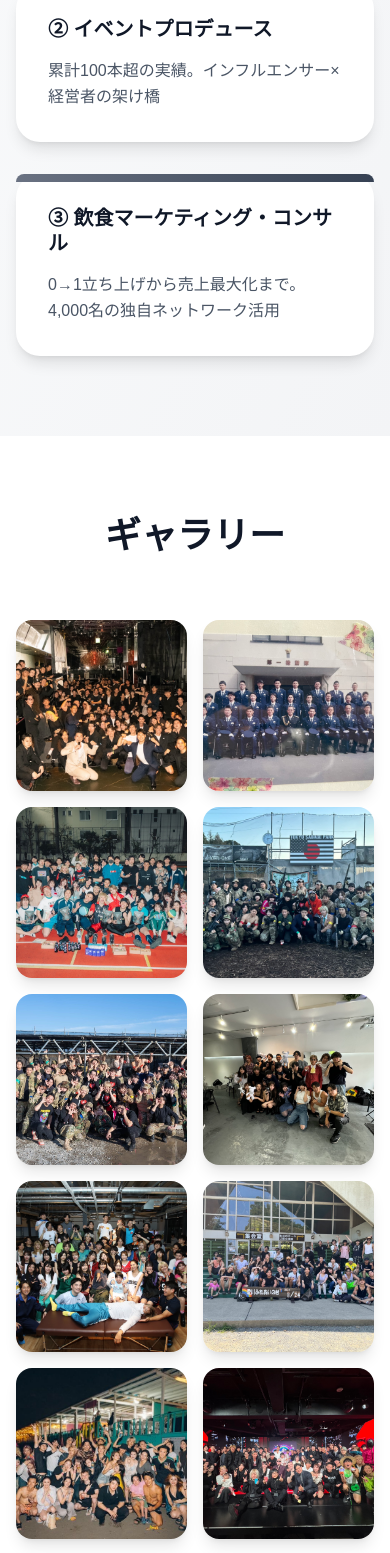
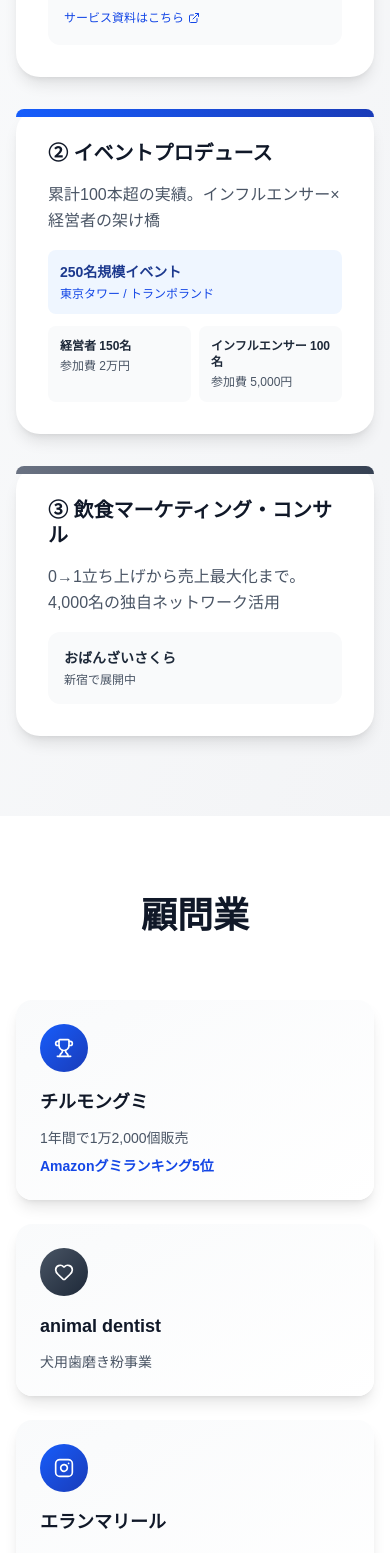
Before and after one commit to yannsunn/kota-maruyama-profile, a Next.js app: page / in a window 390 px wide. Shown: the part 3114-4667 px from the top of the page. Built offline with nearby package versions, Linux system fonts and the light colour scheme; grey boxes are pictures that could not be loaded.

Commit message:
Add detailed business content and advisory section

```diff
--- a/src/app/page.tsx
+++ b/src/app/page.tsx
@@ -402,43 +402,165 @@
             whileInView="animate"
             viewport={{ once: true }}
           >
-            {[
-              {
-                title: '① BPO事業',
-                description: '営業・SNS・建築の3領域で業務最適化を実現',
-                gradient: 'from-gray-600 to-gray-800'
-              },
-              {
-                title: '② イベントプロデュース',
-                description: '累計100本超の実績。インフルエンサー×経営者の架け橋',
-                gradient: 'from-blue-600 to-blue-800'
-              },
-              {
-                title: '③ 飲食マーケティング・コンサル',
-                description: '0→1立ち上げから売上最大化まで。4,000名の独自ネットワーク活用',
-                gradient: 'from-gray-500 to-gray-700'
-              }
-            ].map((business, index) => (
             <motion.div
-                key={index}
               className="group relative p-8 bg-white rounded-3xl shadow-lg hover:shadow-2xl transition-all duration-500 hover:-translate-y-2"
               variants={fadeInUp}
             >
-                <div className={`absolute top-0 left-0 w-full h-2 bg-gradient-to-r ${business.gradient} rounded-t-3xl`}></div>
+              <div className="absolute top-0 left-0 w-full h-2 bg-gradient-to-r from-gray-600 to-gray-800 rounded-t-3xl"></div>
               <h3 className="text-xl font-bold text-gray-900 mb-4 leading-tight">
-                  {business.title}
+                ① BPO事業
+              </h3>
+              <p className="text-gray-600 leading-relaxed mb-4">
+                営業・SNS・建築の3領域で業務最適化を実現
+              </p>
+              <div className="mt-4 p-4 bg-gray-50 rounded-xl">
+                <p className="text-sm font-semibold text-gray-800 mb-2">節約マーケ君</p>
+                <p className="text-xs text-gray-600 mb-2">by 株式会社Perfact</p>
+                <a
+                  href="#"
+                  className="text-xs text-blue-700 hover:text-blue-900 hover:underline inline-flex items-center gap-1"
+                >
+                  サービス資料はこちら
+                  <ExternalLink size={12} />
+                </a>
+              </div>
+            </motion.div>
+
+            <motion.div
+              className="group relative p-8 bg-white rounded-3xl shadow-lg hover:shadow-2xl transition-all duration-500 hover:-translate-y-2"
+              variants={fadeInUp}
+            >
+              <div className="absolute top-0 left-0 w-full h-2 bg-gradient-to-r from-blue-600 to-blue-800 rounded-t-3xl"></div>
+              <h3 className="text-xl font-bold text-gray-900 mb-4 leading-tight">
+                ② イベントプロデュース
+              </h3>
+              <p className="text-gray-600 leading-relaxed mb-4">
+                累計100本超の実績。インフルエンサー×経営者の架け橋
+              </p>
+              <div className="space-y-3">
+                <div className="p-3 bg-blue-50 rounded-lg">
+                  <p className="text-sm font-semibold text-blue-900">250名規模イベント</p>
+                  <p className="text-xs text-blue-700 mt-1">東京タワー / トランポランド</p>
+                </div>
+                <div className="grid grid-cols-2 gap-2">
+                  <div className="p-3 bg-gray-50 rounded-lg">
+                    <p className="text-xs font-semibold text-gray-800">経営者 150名</p>
+                    <p className="text-xs text-gray-600 mt-1">参加費 2万円</p>
+                  </div>
+                  <div className="p-3 bg-gray-50 rounded-lg">
+                    <p className="text-xs font-semibold text-gray-800">インフルエンサー 100名</p>
+                    <p className="text-xs text-gray-600 mt-1">参加費 5,000円</p>
+                  </div>
+                </div>
+              </div>
+            </motion.div>
+
+            <motion.div
+              className="group relative p-8 bg-white rounded-3xl shadow-lg hover:shadow-2xl transition-all duration-500 hover:-translate-y-2"
+              variants={fadeInUp}
+            >
+              <div className="absolute top-0 left-0 w-full h-2 bg-gradient-to-r from-gray-500 to-gray-700 rounded-t-3xl"></div>
+              <h3 className="text-xl font-bold text-gray-900 mb-4 leading-tight">
+                ③ 飲食マーケティング・コンサル
               </h3>
               <p className="text-gray-600 leading-relaxed">
-                  {business.description}
+                0→1立ち上げから売上最大化まで。4,000名の独自ネットワーク活用
               </p>
+              <div className="mt-4 p-4 bg-gray-50 rounded-xl">
+                <p className="text-sm font-semibold text-gray-800">おばんざいさくら</p>
+                <p className="text-xs text-gray-600 mt-1">新宿で展開中</p>
+              </div>
             </motion.div>
-            ))}
+          </motion.div>
+        </div>
+      </section>
+
+      {/* Advisory Section */}
+      <section className="py-20 px-4 bg-white">
+        <div className="max-w-6xl mx-auto">
+          <motion.h2
+            className="text-4xl md:text-5xl font-bold text-center mb-16 text-gray-900"
+            {...fadeInUp}
+          >
+            顧問業
+          </motion.h2>
+
+          <motion.div
+            className="grid md:grid-cols-2 lg:grid-cols-4 gap-6"
+            variants={stagger}
+            initial="initial"
+            whileInView="animate"
+            viewport={{ once: true }}
+          >
+            <motion.div
+              className="p-6 bg-gradient-to-br from-gray-50 to-white rounded-2xl shadow-lg hover:shadow-xl transition-all duration-300"
+              variants={fadeInUp}
+            >
+              <div className="mb-4 w-12 h-12 bg-gradient-to-br from-blue-600 to-blue-800 rounded-full flex items-center justify-center">
+                <Trophy size={20} className="text-white" />
+              </div>
+              <h3 className="text-lg font-bold text-gray-900 mb-3">チルモングミ</h3>
+              <div className="space-y-2">
+                <p className="text-sm text-gray-600">1年間で1万2,000個販売</p>
+                <p className="text-sm font-semibold text-blue-700">Amazonグミランキング5位</p>
+              </div>
+            </motion.div>
+
+            <motion.div
+              className="p-6 bg-gradient-to-br from-gray-50 to-white rounded-2xl shadow-lg hover:shadow-xl transition-all duration-300"
+              variants={fadeInUp}
+            >
+              <div className="mb-4 w-12 h-12 bg-gradient-to-br from-gray-600 to-gray-800 rounded-full flex items-center justify-center">
+                <Heart size={20} className="text-white" />
+              </div>
+              <h3 className="text-lg font-bold text-gray-900 mb-3">animal dentist</h3>
+              <p className="text-sm text-gray-600">犬用歯磨き粉事業</p>
+            </motion.div>
+
+            <motion.div
+              className="p-6 bg-gradient-to-br from-gray-50 to-white rounded-2xl shadow-lg hover:shadow-xl transition-all duration-300"
+              variants={fadeInUp}
+            >
+              <div className="mb-4 w-12 h-12 bg-gradient-to-br from-blue-600 to-blue-800 rounded-full flex items-center justify-center">
+                <Instagram size={20} className="text-white" />
+              </div>
+              <h3 className="text-lg font-bold text-gray-900 mb-3">エランマリール</h3>
+              <div className="space-y-2">
+                <a
+                  href="https://www.instagram.com/elan_marire/"
+                  target="_blank"
+                  className="text-sm text-blue-700 hover:text-blue-900 hover:underline inline-flex items-center gap-1"
+                >
+                  Instagram
+                  <ExternalLink size={12} />
+                </a>
+                <p className="text-xs text-gray-600">エステ2万円券無料招待</p>
+              </div>
+            </motion.div>
+
+            <motion.div
+              className="p-6 bg-gradient-to-br from-gray-50 to-white rounded-2xl shadow-lg hover:shadow-xl transition-all duration-300"
+              variants={fadeInUp}
+            >
+              <div className="mb-4 w-12 h-12 bg-gradient-to-br from-gray-600 to-gray-800 rounded-full flex items-center justify-center">
+                <Briefcase size={20} className="text-white" />
+              </div>
+              <h3 className="text-lg font-bold text-gray-900 mb-3">リンクストレッチ</h3>
+              <a
+                href="https://www.instagram.com/link_stretch/"
+                target="_blank"
+                className="text-sm text-blue-700 hover:text-blue-900 hover:underline inline-flex items-center gap-1"
+              >
+                Instagram
+                <ExternalLink size={12} />
+              </a>
+            </motion.div>
           </motion.div>
         </div>
       </section>
 
       {/* Gallery Section */}
-      <section className="py-20 px-4 bg-white">
+      <section className="py-20 px-4 bg-gradient-to-br from-gray-50 to-gray-100">
         <div className="max-w-6xl mx-auto">
           <motion.h2
             className="text-4xl md:text-5xl font-bold text-center mb-16 text-gray-900"
```
Lines whose indentation alone changed are shown as unchanged.
